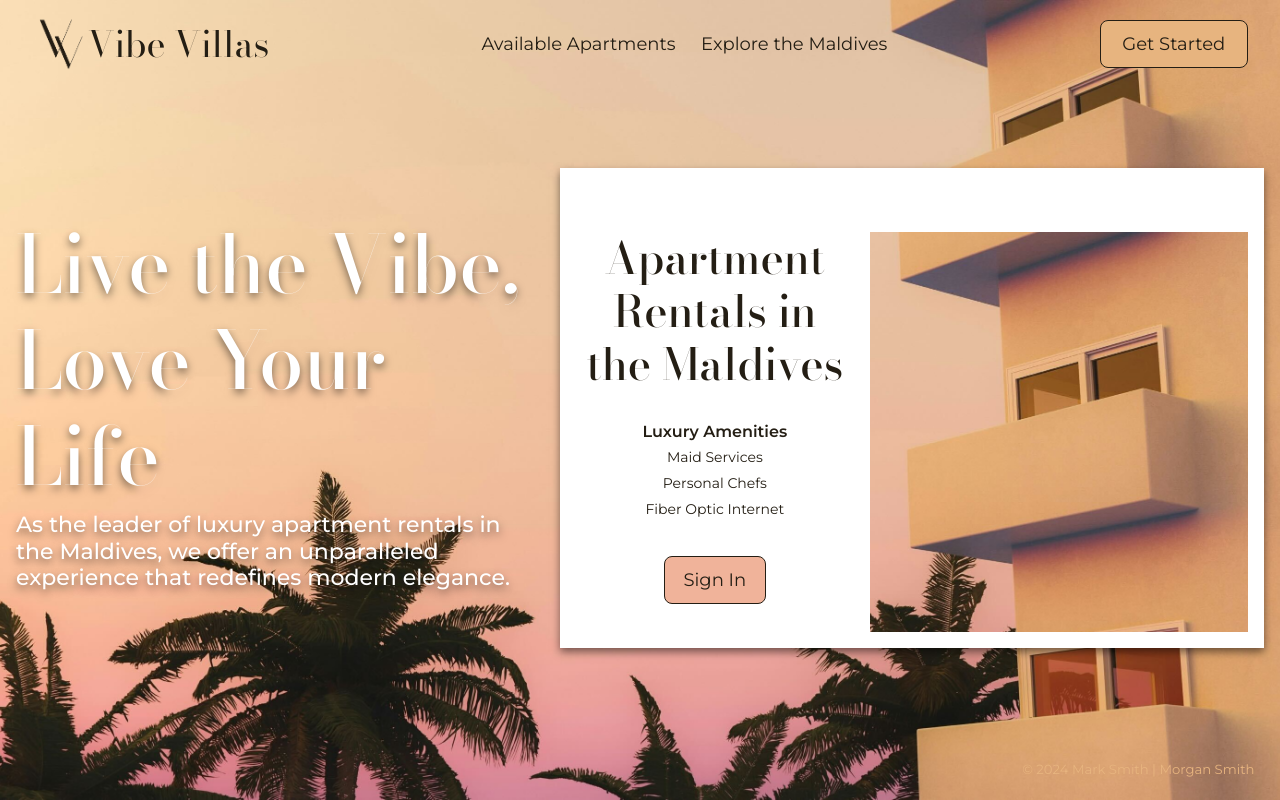
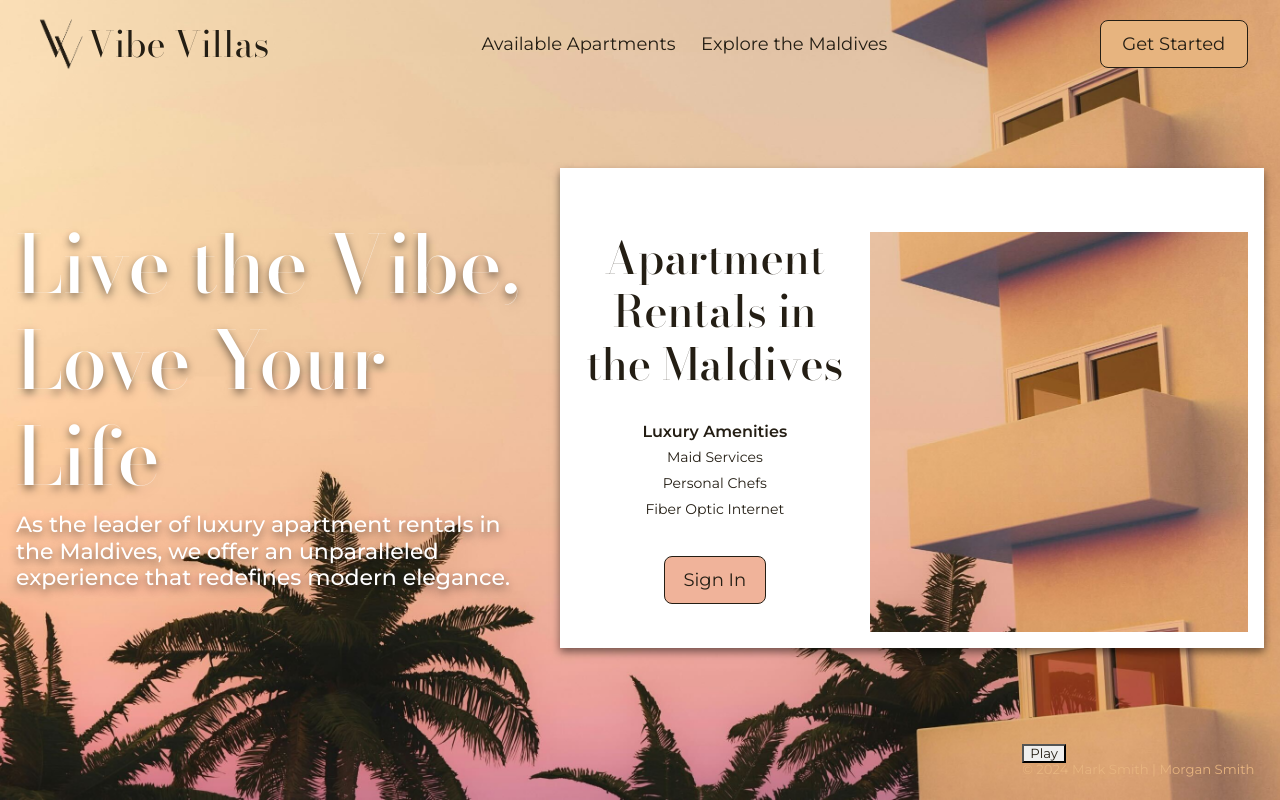
Before and after one commit to learn-academy-2024-alpha/apartment-app-frontend-the-smiths, a React (Create React App) app: page / in a window 1280 px wide. Built offline with nearby package versions, Linux system fonts and the light colour scheme; no server answers.

Commit message:
added sound

```diff
--- a/package.json
+++ b/package.json
@@ -22,6 +22,7 @@
     "react-hook-form": "^7.51.3",
     "react-router-dom": "^6.22.3",
     "react-scripts": "5.0.1",
+    "react-sound": "^1.2.0",
     "reactstrap": "^9.2.2",
     "web-vitals": "^2.1.0"
   },
--- a/src/components/Footer.js
+++ b/src/components/Footer.js
@@ -1,8 +1,36 @@
-import React from "react"
+import React, { useState } from "react"
+import Sound from "react-sound"
 
 const Footer = () => {
+  const [isPlaying, setIsPlaying] = useState(false)
+  const audioSrc = "/gentlewaves.mp3"
+
+  const togglePlayPause = () => {
+    const audio = document.getElementById("audio-player")
+    if (isPlaying) {
+      audio.pause()
+    } else {
+      audio.play()
+    }
+    setIsPlaying(!isPlaying)
+  }
   return (
     <footer className="footer-text">
+      <div className="audio-player-container">
+        <audio
+          id="audio-player"
+          src={audioSrc}
+          loop // This makes the audio loop
+          onPlay={() => setIsPlaying(true)}
+          onPause={() => setIsPlaying(false)}
+        >
+          Your browser does not support the audio element.
+        </audio>
+        <button onClick={togglePlayPause}>
+          {isPlaying ? "Pause" : "Play"}
+        </button>
+      </div>
+
       <p style={{ color: "#e7b47f" }}>
         © 2024{" "}
         <a
```
Also changed, not shown: 2 other files (tests, documents, lock files or other folders).
